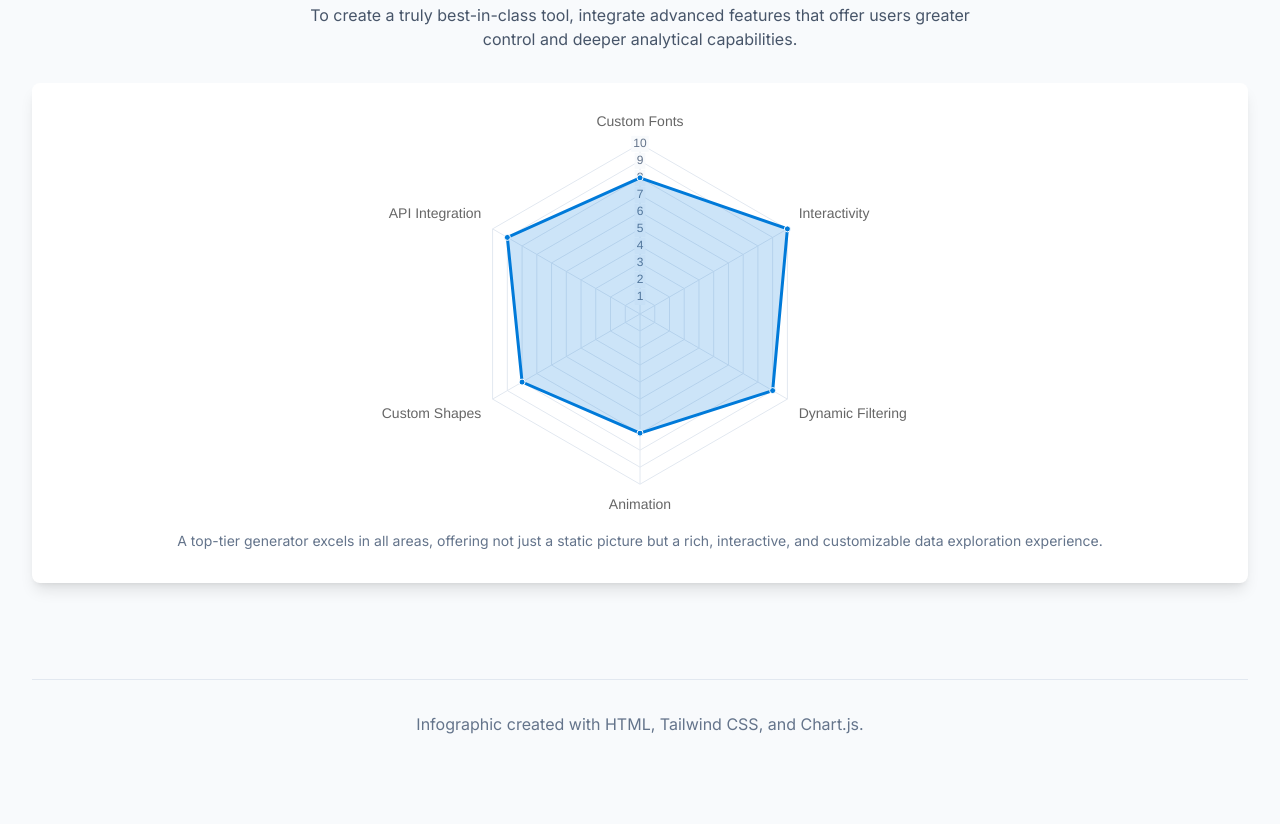
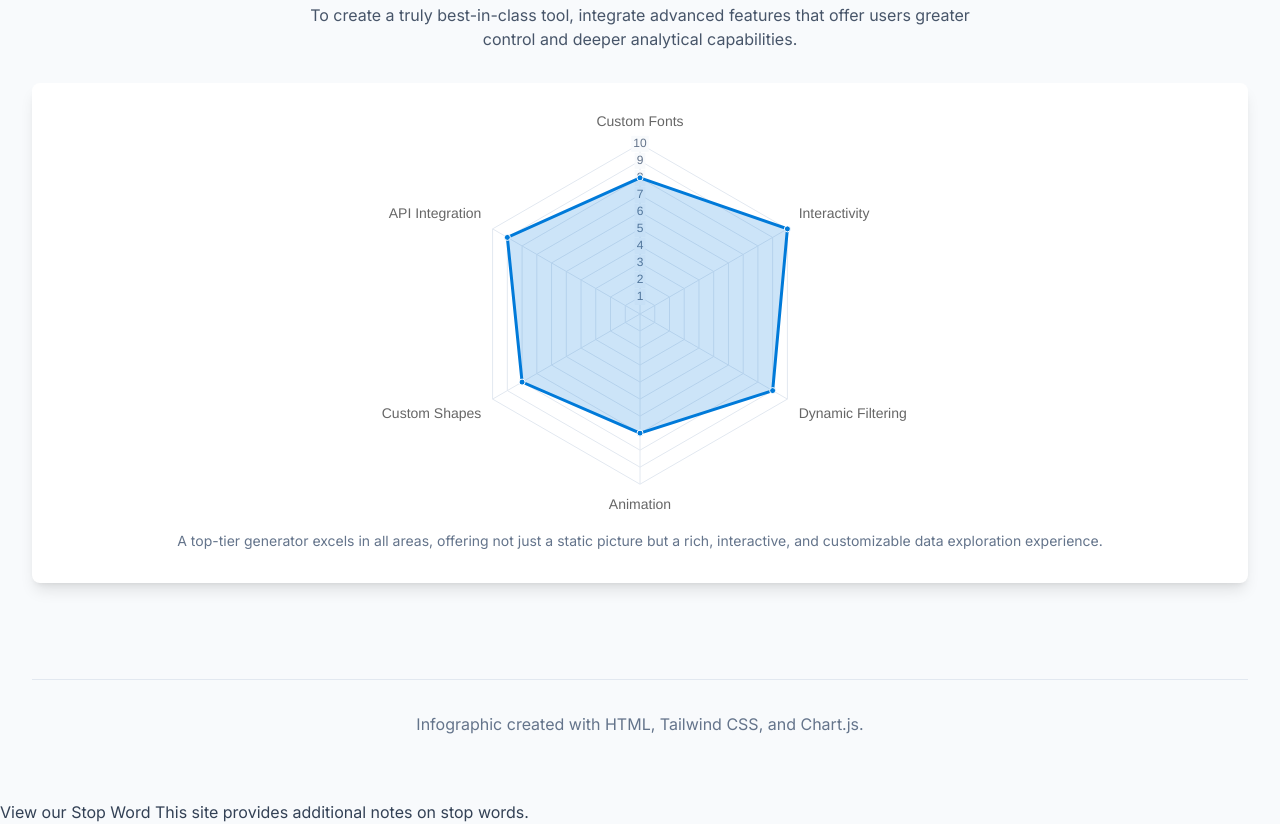
Before and after one commit to PrinceAlwish/word_cloud_generator, a plain HTML site: page infographic.html in a window 1280 px wide. Shown: the part 3766-4590 px from the top of the page. Before the commit the page ends 4566 px from the top, so only its background shows below. Drawn offline with nearby package versions, Linux system fonts and the light colour scheme.

Commit message:
Update infographic.html

```diff
--- a/infographic.html
+++ b/infographic.html
@@ -373,4 +373,7 @@
         });
     </script>
 </body>
+<footer>
+    <p>View our <a href="stopword.html">Stop Word</a> This site provides additional notes on stop words.</p>
+</footer>
 </html>
```
